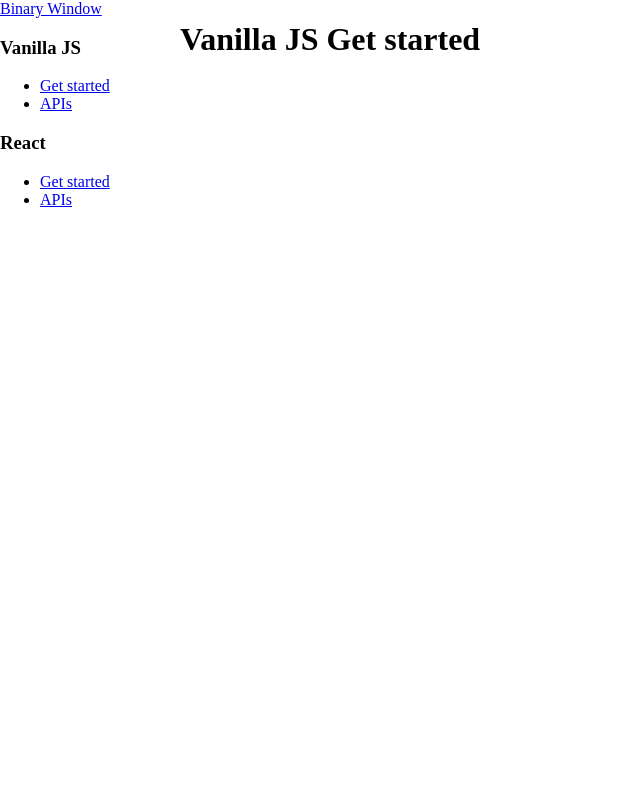
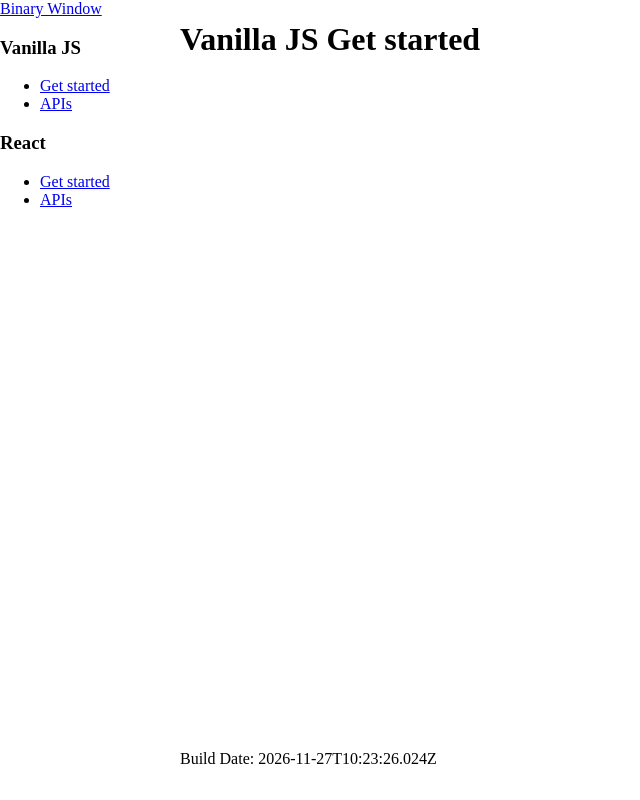
Before and after one commit to bhjsdev/bwin-docs, a Next.js app: page /vanilla-js/get-started in a window 1280 px wide. Shown: the whole page, without its empty margins (0-640 px from the left). Built offline with nearby package versions, Linux system fonts and the light colour scheme.

Commit message:
feat: build date

```diff
--- a/next.config.mjs
+++ b/next.config.mjs
@@ -4,8 +4,11 @@
 const nextConfig = {
   output: 'export',
   reactStrictMode: false,
-  basePath: '/bwin-docs',
+  basePath: process.env.LOCAL_BUILD === 'true' ? '' : '/bwin-docs',
   pageExtensions: ['js', 'jsx', 'md', 'mdx'],
+  env: {
+    BUILD_DATE: new Date().toISOString(),
+  },
 };
 
 const withMDX = createMDX({
--- a/src/app/globals.css
+++ b/src/app/globals.css
@@ -1,3 +1,13 @@
 body {
   margin: 0;
 }
+
+.layout {
+  display: grid;
+  grid-template-columns: 180px 1fr;
+  grid-template-rows: minmax(calc(100vh - 50px), 1fr) 50px;
+}
+
+footer {
+  grid-column: 2;
+}
--- a/src/app/layout.js
+++ b/src/app/layout.js
@@ -1,5 +1,4 @@
 import SideNav from '@/components/side-nav';
-import styles from './layout.module.css';
 import './globals.css';
 
 export const metadata = {
@@ -11,9 +10,10 @@
   return (
     <html lang="en">
       <body>
-        <div className={styles.layout}>
+        <div className="layout">
           <SideNav />
           <main>{children}</main>
+          <footer>Build Date: {process.env.BUILD_DATE}</footer>
         </div>
       </body>
     </html>
--- a/src/app/layout.module.css
+++ /dev/null
@@ -1,4 +0,0 @@
-.layout {
-  display: grid;
-  grid-template-columns: 180px 1fr;
-}
```
